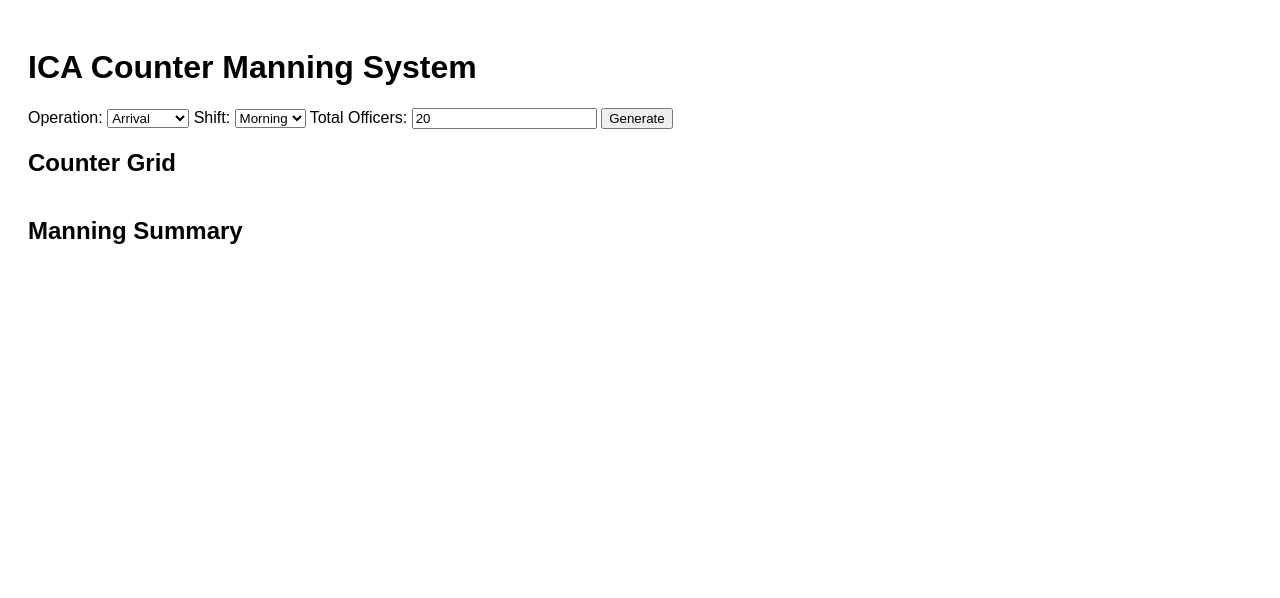
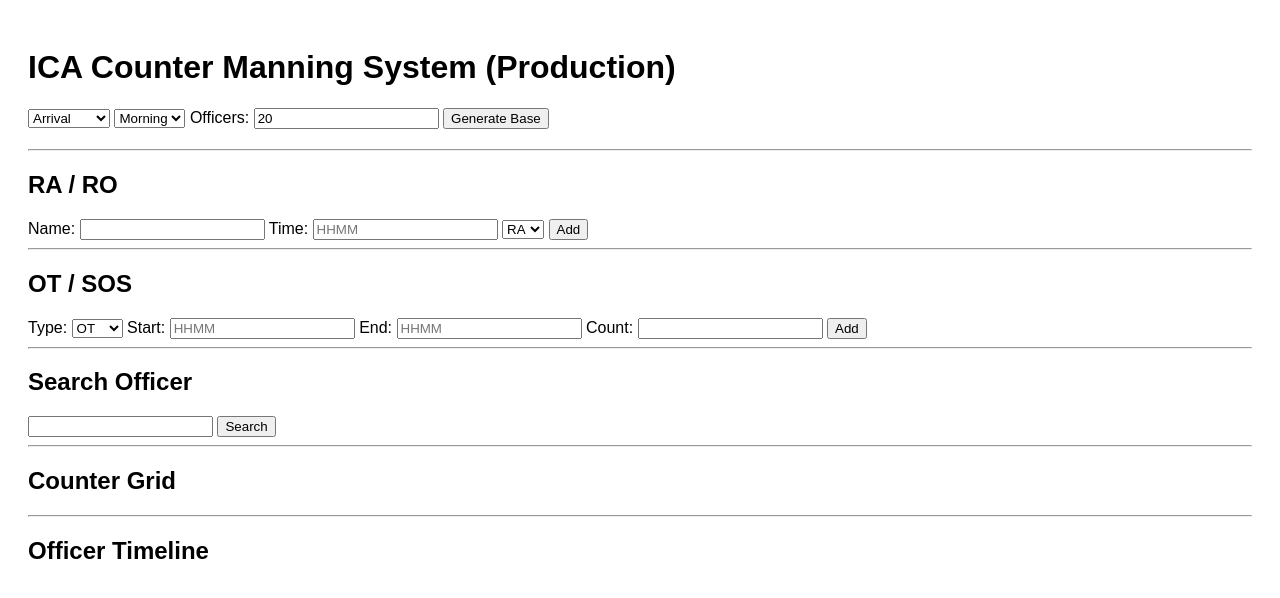
Before and after one commit to fly-2022/roster, a plain HTML site: page index.html in a window 1280 px wide. Drawn offline with Linux system fonts and the light colour scheme.

Commit message:
Update index.html

```diff
--- a/index.html
+++ b/index.html
@@ -3,40 +3,84 @@
 
 <head>
     <meta charset="UTF-8" />
-    <title>ICA Production Roster</title>
+    <title>ICA Production Roster v2</title>
     <link rel="stylesheet" href="style.css" />
 </head>
 
 <body>
 
-    <h1>ICA Counter Manning System</h1>
+    <h1>ICA Counter Manning System (Production)</h1>
 
     <div class="controls">
-        <label>Operation:</label>
+
         <select id="operation">
             <option value="arrival">Arrival</option>
             <option value="departure">Departure</option>
         </select>
 
-        <label>Shift:</label>
         <select id="shift">
             <option value="morning">Morning</option>
             <option value="night">Night</option>
         </select>
 
-        <label>Total Officers:</label>
-        <input type="number" id="officers" value="20" />
+        Officers:
+        <input type="number" id="baseOfficers" value="20" />
 
-        <button onclick="generateRoster()">Generate</button>
+        <button onclick="generateBaseRoster()">Generate Base</button>
+
     </div>
 
+    <hr>
+
+    <h2>RA / RO</h2>
+    Name:
+    <input id="raName" />
+    Time:
+    <input id="raTime" placeholder="HHMM" />
+    <select id="raType">
+        <option value="RA">RA</option>
+        <option value="RO">RO</option>
+    </select>
+    <button onclick="addRA_RO()">Add</button>
+
+    <hr>
+
+    <h2>OT / SOS</h2>
+    Type:
+    <select id="extraType">
+        <option value="OT">OT</option>
+        <option value="SOS">SOS</option>
+    </select>
+
+    Start:
+    <input id="extraStart" placeholder="HHMM" />
+
+    End:
+    <input id="extraEnd" placeholder="HHMM" />
+
+    Count:
+    <input type="number" id="extraCount" />
+
+    <button onclick="addExtra()">Add</button>
+
+    <hr>
+
+    <h2>Search Officer</h2>
+    <input id="searchName" />
+    <button onclick="searchOfficer()">Search</button>
+
+    <hr>
+
     <h2>Counter Grid</h2>
-    <div id="counterGrid"></div>
+    <div id="grid"></div>
 
-    <h2>Manning Summary</h2>
-    <pre id="summary"></pre>
+    <hr>
+
+    <h2>Officer Timeline</h2>
+    <pre id="officerView"></pre>
 
     <script src="app.js"></script>
+
 </body>
 
 </html>
```
